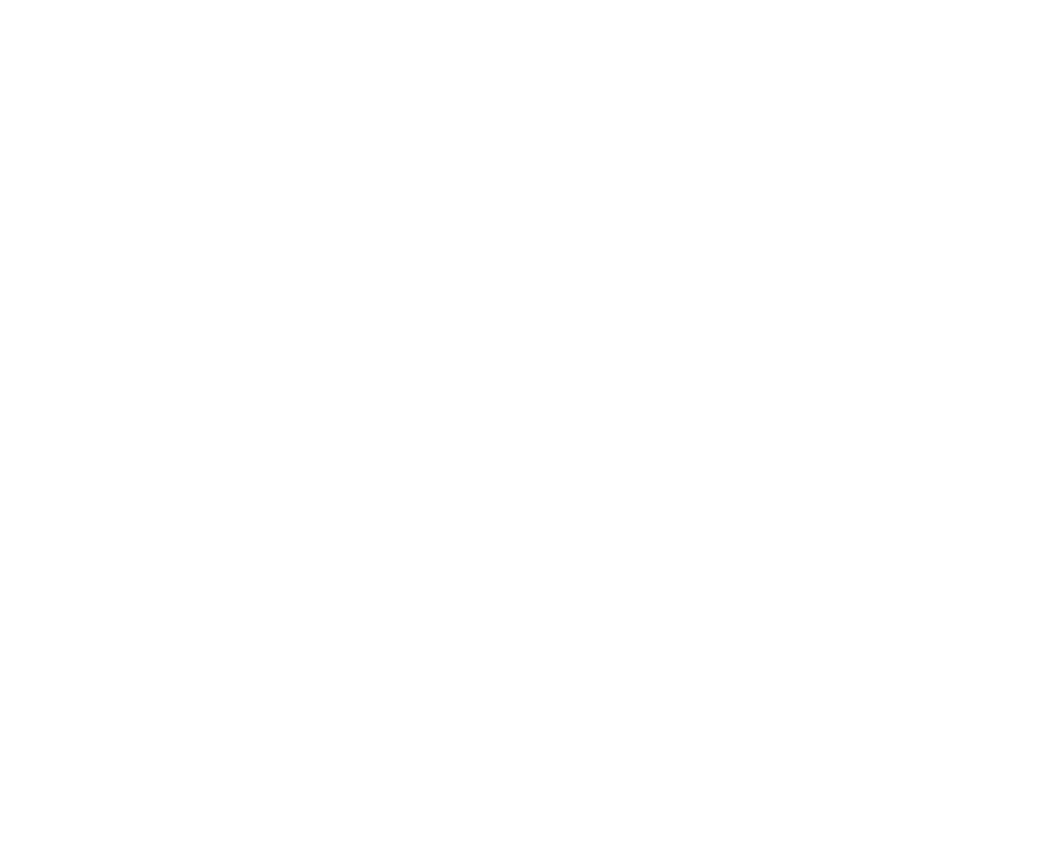
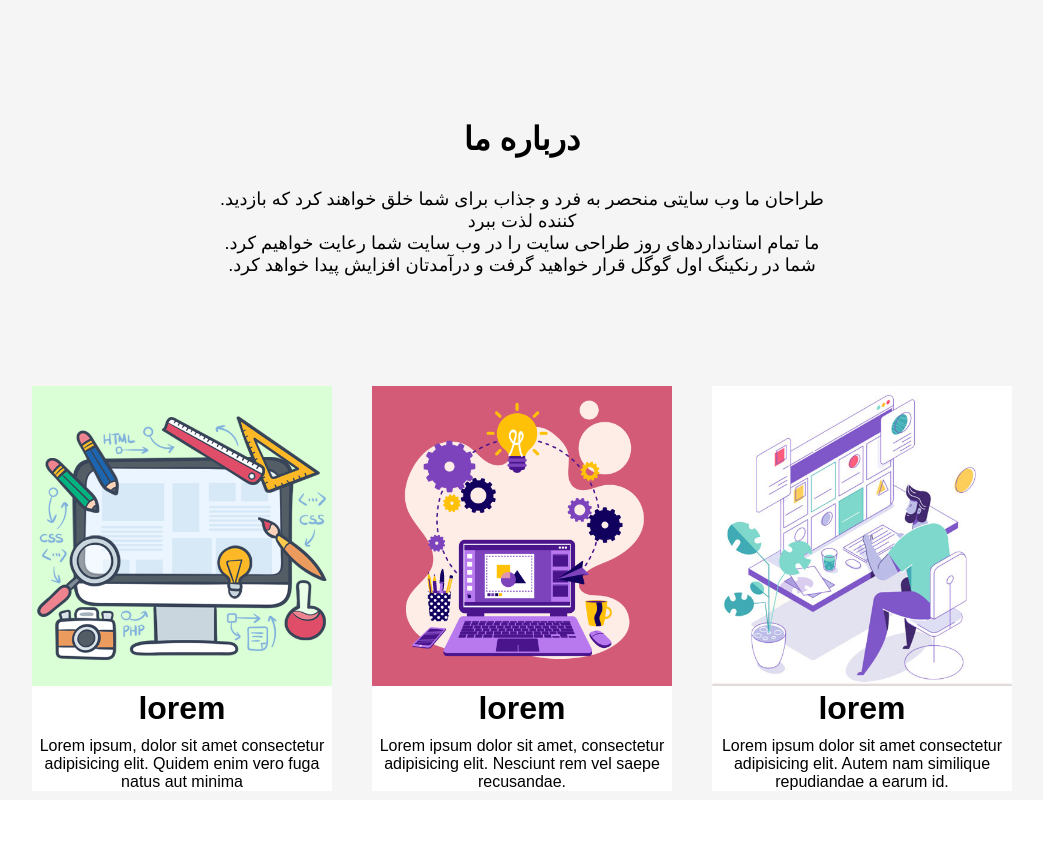
Before and after one commit to mamadalfered/group, a plain HTML site: page index.html in a window 1280 px wide. Shown: the whole page, without its empty margins (118-1161 px from the left). Before the commit the page ends 800 px from the top, so only its background shows below. Drawn offline with Linux system fonts and the light colour scheme.

Commit message:
ene of pro

```diff
--- a/css/main.css
+++ b/css/main.css
@@ -0,0 +1,46 @@
+* {
+    margin: 0;
+    padding: 0;
+    font-family: Arial, Helvetica, sans-serif;
+}
+/* div {
+    border: 1px solid black;
+} */
+#j-background {
+    background-color: #f5f5f5;
+    width: 100%;
+    height: 100vh;
+    display: flex;
+    flex-direction: column;
+    align-items: center;
+}
+#j-matn {
+    text-align: center;
+    position: relative;
+    top: 15%;
+    width: 50%;
+}
+#j-para {
+    font-size: 18px;
+    padding-top: 30px;
+    margin: auto;
+}
+img {
+    width: 300px;
+}
+#j-aza {
+    position: relative;
+    padding: 50px;
+    top: 20%;
+    display: flex;
+    flex-direction: row;
+}
+.j-tozih {
+    margin-top: 10px;
+    width: 300px;
+}
+.j-ozv {
+    background-color: white;
+    margin: 20px;
+    text-align: center;
+}
--- a/index.html
+++ b/index.html
@@ -1,12 +1,46 @@
 <!DOCTYPE html>
 <html lang="en">
+
 <head>
     <meta charset="UTF-8">
     <meta name="viewport" content="width=device-width, initial-scale=1.0">
     <meta http-equiv="X-UA-Compatible" content="ie=edge">
+    <link href="./css/main.css" rel="stylesheet">
     <title>Document</title>
 </head>
+
 <body>
+    <div id="j-background">
+        <div id="j-matn">
+            <h1 id="j-matn-titr">درباره ما</h1>
+            <p id="j-para">.طراحان ما وب سایتی منحصر به فرد و جذاب برای شما خلق خواهند کرد که بازدید کننده لذت ببرد
+                </br>.ما تمام استانداردهای روز طراحی سایت را در وب سایت شما رعایت خواهیم کرد
+                </br>.شما در رنکینگ اول گوگل قرار خواهید گرفت و درآمدتان افزایش پیدا خواهد کرد
+            </p>
+        </div>
+        <div id="j-aza">
+            <div class="j-ozv" id="j-ozvone">
+                <img src="./img/01.png">
+                <h1 id="j-matn-titr">lorem</h1>
+                <p class="j-tozih">Lorem ipsum, dolor sit amet consectetur adipisicing elit. Quidem enim vero fuga natus
+                    aut minima</p>
+            </div>
+            <div class="j-ozv" id="j-ozvtow">
+                <img src="./img/02.png">
+                <h1 id="j-matn-titr">lorem</h1>
+                <p class="j-tozih">Lorem ipsum dolor sit amet, consectetur adipisicing elit. Nesciunt rem vel saepe
+                    recusandae.</p>
+            </div>
+            <div class="j-ozv" id="j-ozvthree">
+                <img src="./img/03.jpg">
+                <h1 id="j-matn-titr">lorem</h1>
+                <p class="j-tozih">Lorem ipsum dolor sit amet consectetur adipisicing elit. Autem nam similique
+                    repudiandae a earum id.</p>
+            </div>
+        </div>
+
+    </div>
 
 </body>
+
 </html>
```
Also changed, not shown: img/01.png (added), img/02.png (added), img/03.jpg (added).
